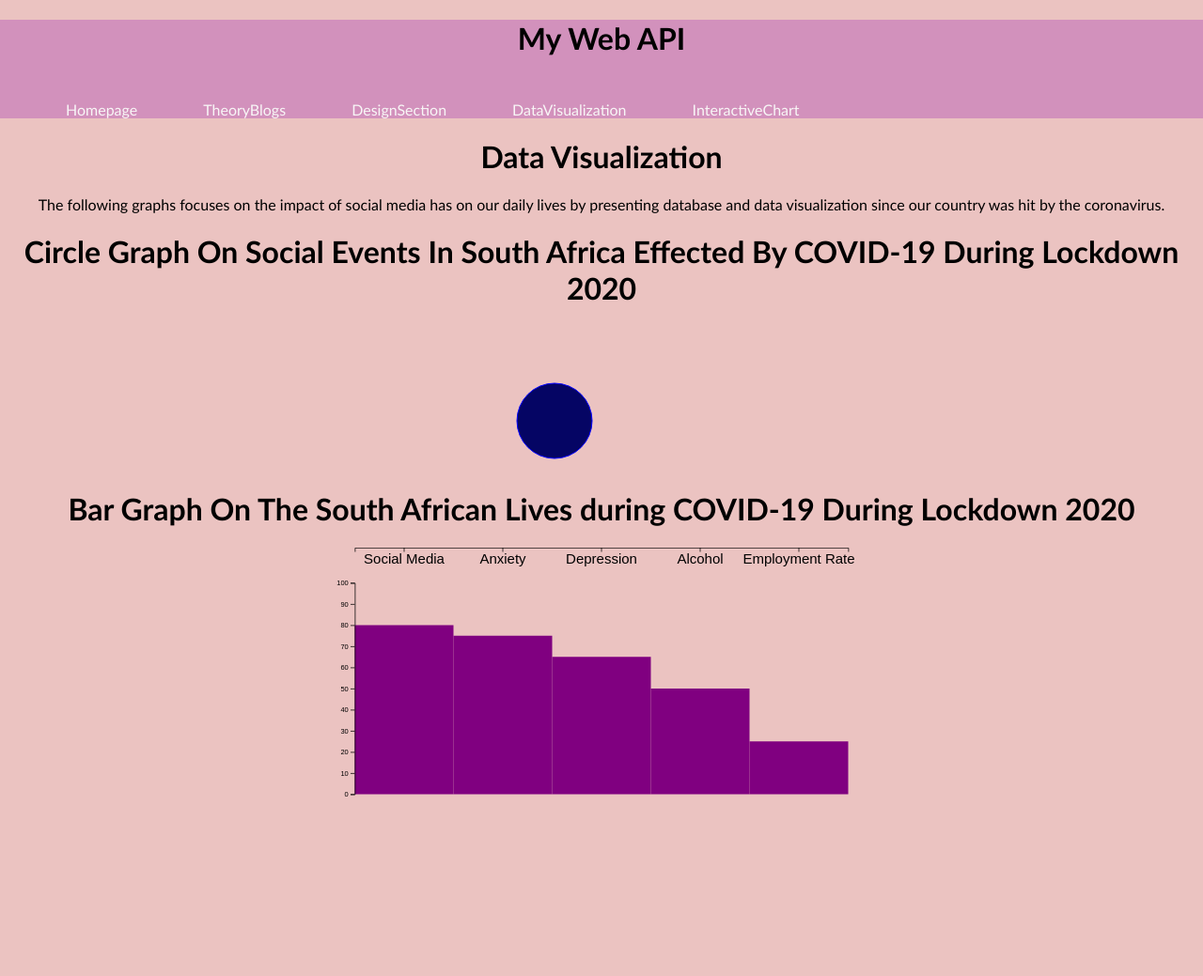
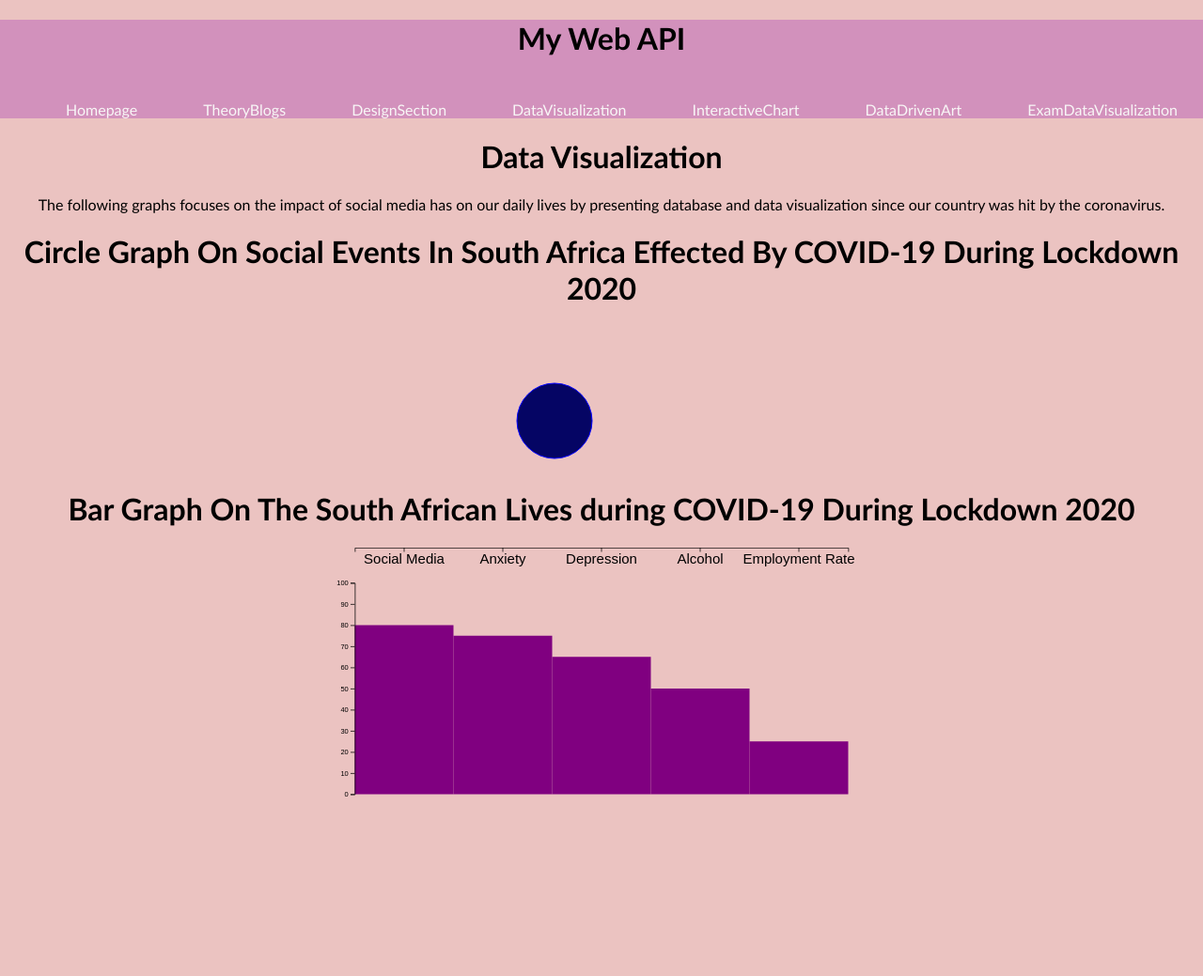
Before and after one commit to zamashangase/WSOA3029A_1664818, a plain HTML site: page dataVisualization.html in a window 1280 px wide. Shown: the whole page at 94% size. Drawn offline with nearby package versions, Linux system fonts and the light colour scheme.

Commit message:
links for new pages

```diff
--- a/dataVisualization.html
+++ b/dataVisualization.html
@@ -23,6 +23,8 @@
             <li><a href="designSection.html">DesignSection</a></li>
             <li><a href="dataVisualization.html">DataVisualization</a></li>
             <li><a href="interactiveChart.html">InteractiveChart</a></li>
+            <li><a href="dataDrivenArt.html">DataDrivenArt</a></li>
+            <li><a href="examDataVisualization.html">ExamDataVisualization</a></li>
         </nav>
     </header>
     <h1>Data Visualization</h1>
```
